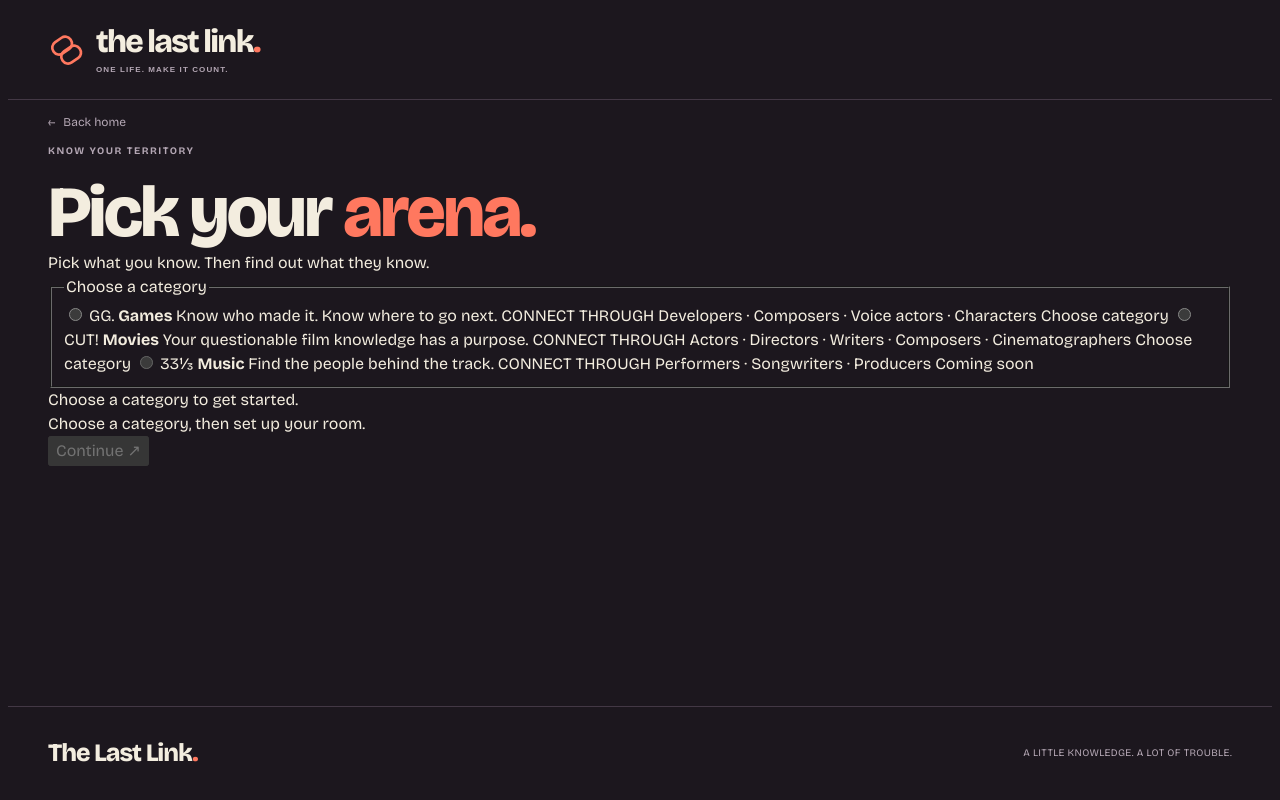
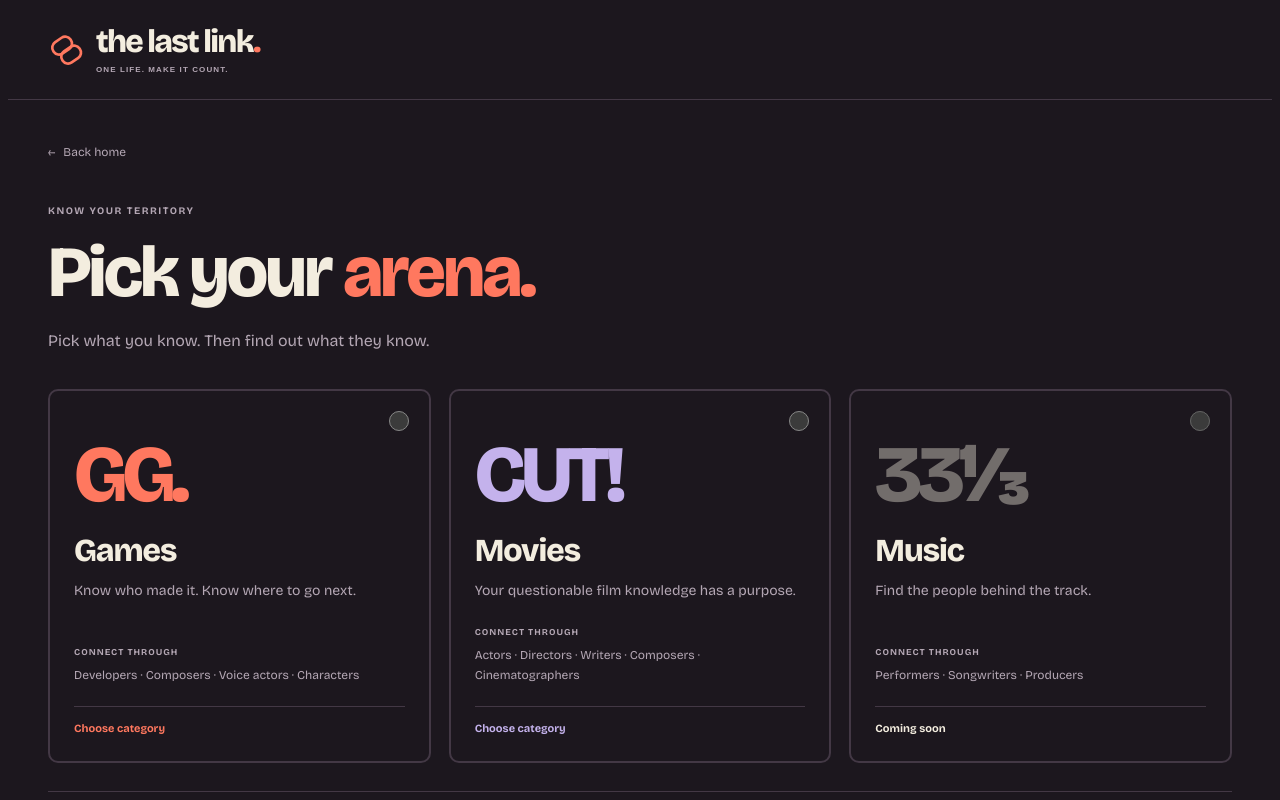
Before and after one commit to Escuridao9/theLastLink, an Angular app in the folder web/: page /play in a window 1280 px wide. Shown: the top 800 px of the page. Built offline with nearby package versions, Linux system fonts and the light colour scheme.

Commit message:
fix: restore category selection styles

```diff
--- a/web/src/app/pages/category-selection/category-selection.component.css
+++ b/web/src/app/pages/category-selection/category-selection.component.css
@@ -2,9 +2,7 @@
   display: block;
 }
 
-.room-page {
-  max-width: 960px;
-  margin-inline: auto;
+.category-page {
   padding-block: 30px 56px;
 }
 
@@ -21,7 +19,7 @@
   color: var(--ll-cream);
 }
 
-.room-header {
+.category-header {
   margin-block: 30px 36px;
 }
 
@@ -43,56 +41,167 @@ h1 em {
   color: var(--ll-coral);
 }
 
-.room-intro {
-  margin-top: 20px;
+.category-intro {
+  margin-top: 18px;
   font-size: 16px;
   color: var(--ll-quiet);
 }
 
-.room-options {
+.category-grid {
   display: grid;
-  grid-template-columns: repeat(2, minmax(0, 1fr));
-  gap: 20px;
+  grid-template-columns: repeat(3, minmax(0, 1fr));
+  gap: 18px;
+  min-width: 0;
+  margin: 0;
+  padding: 0;
+  border: 0;
 }
 
-.room-option {
+.category-legend {
+  position: absolute;
+  width: 1px;
+  height: 1px;
+  overflow: hidden;
+  clip-path: inset(50%);
+  white-space: nowrap;
+}
+
+.category-option {
+  --category-color: var(--ll-coral);
+
+  position: relative;
   display: flex;
   flex-direction: column;
-  padding: 28px;
+  min-width: 0;
+  min-height: 350px;
+  padding: 24px;
   border: 2px solid var(--ll-line);
   border-radius: 10px;
+  cursor: pointer;
+  transition: border-color 160ms, transform 160ms;
 }
 
-.option-number {
-  margin-bottom: 22px;
-  font-size: 12px;
-  font-weight: 700;
-  color: var(--ll-coral);
+.category-option[data-category='movies'] {
+  --category-color: var(--ll-lilac);
 }
 
-.room-option:nth-child(2) .option-number {
-  color: var(--ll-lilac);
+.category-option[data-category='music'] {
+  --category-color: var(--ll-cream);
 }
 
-h2 {
-  margin-bottom: 12px;
-  font-size: 26px;
-  letter-spacing: -0.8px;
+.category-option.is-selected {
+  border-color: var(--category-color);
+  background: #28202a;
 }
 
-.room-option > p {
-  flex: 1;
+.category-option:not(.is-unavailable):hover {
+  border-color: var(--category-color);
+  transform: translateY(-3px);
+}
+
+.category-option:has(input:focus-visible) {
+  outline: 3px solid var(--ll-lilac);
+  outline-offset: 5px;
+}
+
+.category-option input {
+  position: absolute;
+  top: 20px;
+  right: 20px;
+  width: 20px;
+  height: 20px;
+  margin: 0;
+  accent-color: var(--category-color);
+  cursor: inherit;
+}
+
+.category-option input:focus-visible {
+  outline: none;
+}
+
+.category-mark {
+  margin-top: 20px;
+  color: var(--category-color);
+  font-size: clamp(56px, 7vw, 80px);
+  font-weight: 800;
+  line-height: 1;
+  letter-spacing: -5px;
+}
+
+.category-name {
+  margin-top: 18px;
+  font-size: 32px;
+  font-weight: 800;
+  line-height: 1.1;
+  letter-spacing: -1px;
+}
+
+.category-description {
+  margin-top: 12px;
   font-size: 14px;
   color: var(--ll-quiet);
 }
 
-.room-button {
+.category-connectors {
+  margin-top: auto;
+  padding-top: 24px;
+  font-size: 12px;
+  line-height: 1.7;
+  color: var(--ll-quiet);
+}
+
+.category-connectors > span {
+  display: block;
+  margin-bottom: 5px;
+  font-size: 9px;
+  font-weight: 700;
+  letter-spacing: 1px;
+}
+
+.category-status {
+  margin-top: 20px;
+  padding-top: 14px;
+  border-top: 1px solid var(--ll-line);
+  color: var(--category-color);
+  font-size: 11px;
+  font-weight: 700;
+}
+
+.is-unavailable {
+  cursor: not-allowed;
+}
+
+.is-unavailable .category-mark {
+  opacity: 0.4;
+}
+
+.selection-footer {
+  display: flex;
+  align-items: center;
+  justify-content: space-between;
+  gap: 24px;
+  margin-top: 28px;
+  padding-top: 24px;
+  border-top: 1px solid var(--ll-line);
+}
+
+.selection-summary {
+  font-size: 16px;
+}
+
+.room-hint {
+  margin-top: 6px;
+  font-size: 12px;
+  color: var(--ll-quiet);
+}
+
+.continue-button {
   display: inline-flex;
   align-items: center;
   justify-content: space-between;
-  gap: 24px;
-  min-height: 48px;
-  padding: 14px 20px;
+  gap: 32px;
+  min-height: 52px;
+  padding: 14px 22px;
   border: 0;
   border-radius: 8px;
   background: var(--ll-coral);
@@ -100,39 +209,42 @@ h2 {
   font-weight: 800;
 }
 
-.room-option .room-button {
-  margin-top: 28px;
-}
-
-.room-option:nth-child(2) .room-button {
-  background: var(--ll-lilac);
-}
-
-.room-button:disabled {
+.continue-button:disabled {
   cursor: not-allowed;
   opacity: 0.55;
-}
-
-.room-button:not(:disabled):hover {
-  filter: brightness(1.06);
-}
-
-.availability {
-  margin-top: 20px;
-  font-size: 12px;
-  color: var(--ll-quiet);
 }
 
 .continue-button:not(:disabled):hover {
   filter: brightness(1.06);
 }
 
-@media (max-width: 640px) {
-  .room-options {
+@media (max-width: 760px) {
+  .category-grid {
     grid-template-columns: 1fr;
   }
 
-  .room-option {
-    padding: 24px;
+  .category-option {
+    min-height: 0;
+    padding: 20px;
+  }
+
+  .category-mark {
+    margin-top: 0;
+    font-size: 44px;
+    letter-spacing: -2px;
+  }
+
+  .category-name {
+    margin-top: 12px;
+    font-size: 28px;
+  }
+
+  .category-connectors {
+    padding-top: 18px;
+  }
+
+  .selection-footer {
+    align-items: stretch;
+    flex-direction: column;
   }
 }
```
